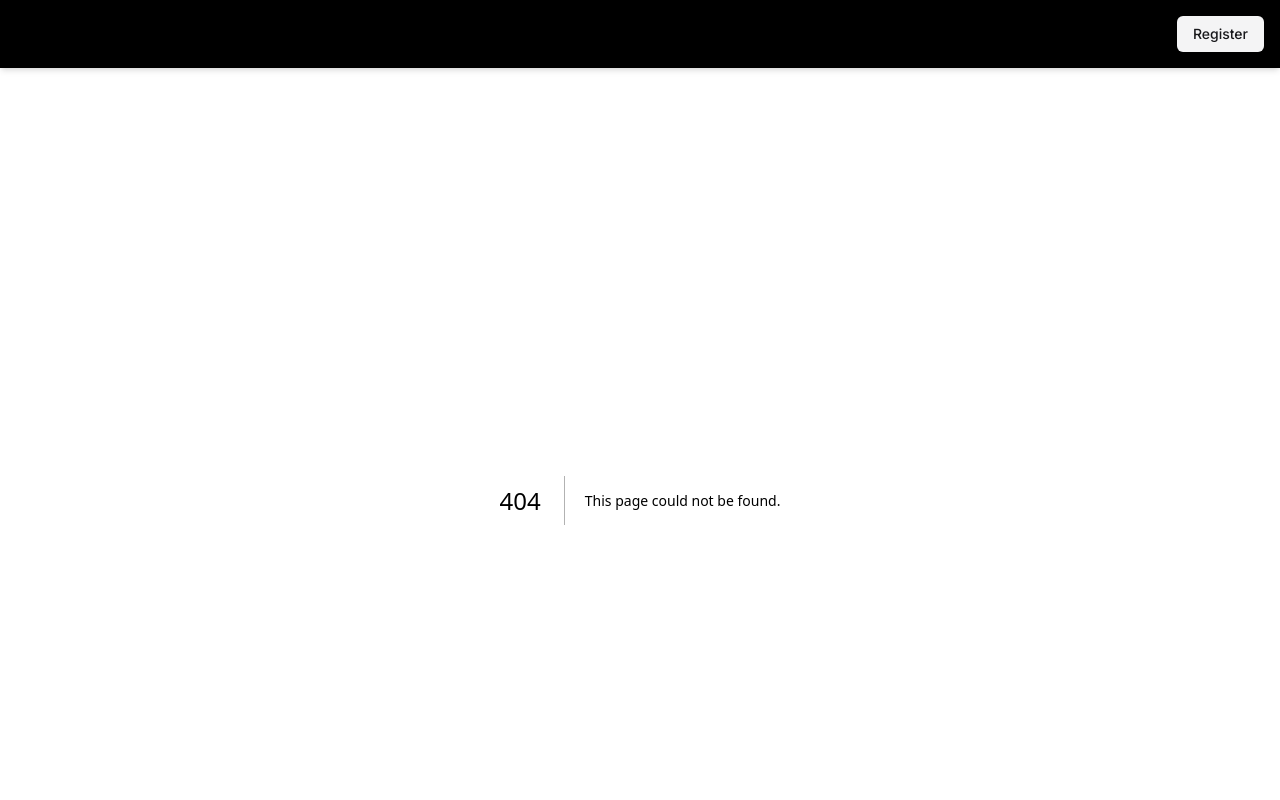
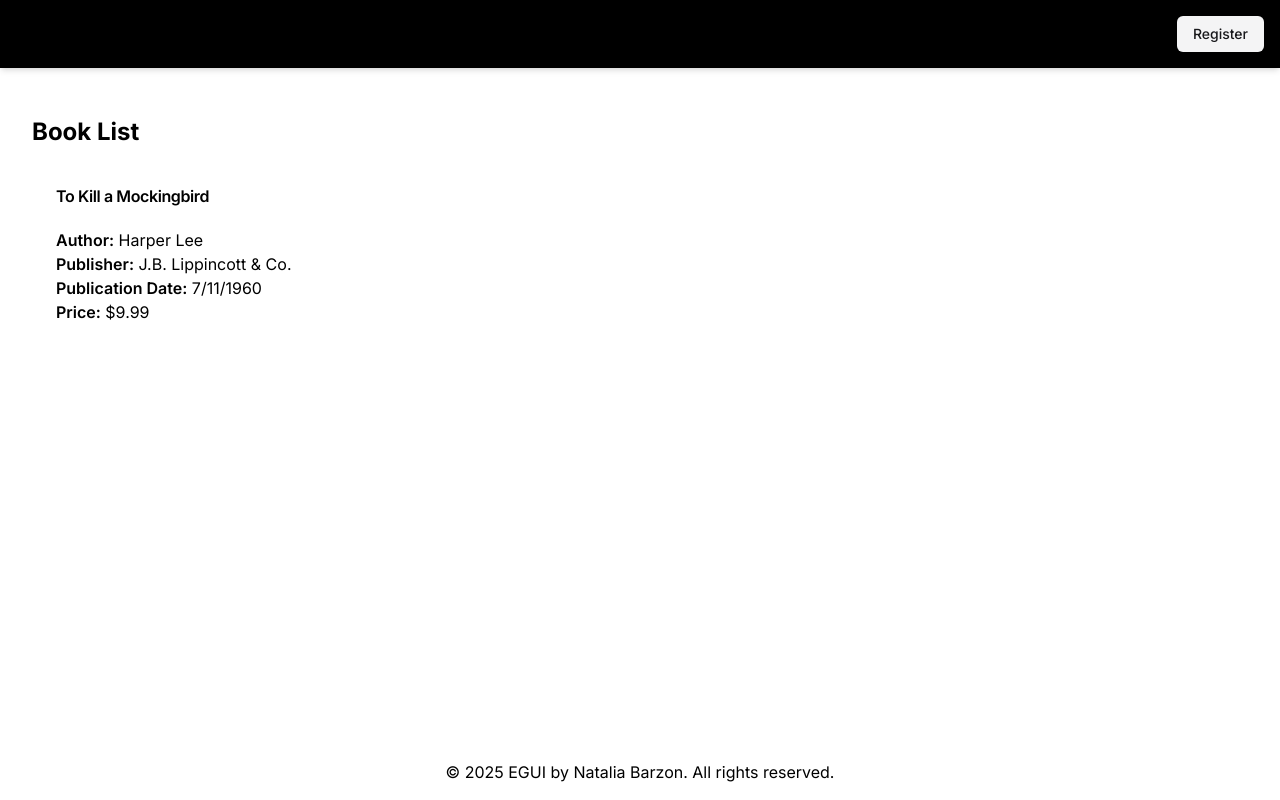
Before and after one commit to nataliabarzon/EGUI, a Next.js app in the folder Frontend/frontend/: page /books in a window 1280 px wide. Before the commit this address had no page. Shown: the top 800 px of the page. Built offline with nearby package versions, Linux system fonts and the light colour scheme.

Commit message:
book page

```diff
--- a/Frontend/frontend/package.json
+++ b/Frontend/frontend/package.json
@@ -59,8 +59,11 @@
     "zod": "^3.24.1"
   },
   "devDependencies": {
+    "@types/node": "22.10.6",
+    "@types/react": "19.0.7",
     "autoprefixer": "^10.4.20",
     "postcss": "^8.4.49",
-    "tailwindcss": "^3.4.16"
+    "tailwindcss": "^3.4.16",
+    "typescript": "5.7.3"
   }
 }
--- /dev/null
+++ b/Frontend/frontend/src/app/books/page.jsx
@@ -0,0 +1,31 @@
+import React from 'react';
+import BookList from '../../components/BookList';
+
+async function getBooks() {
+  // In a real application, you would fetch this data from an API
+  // For this example, we'll return a static array of books
+  return [
+    {
+      "id": "78a73bcc-d3fd-4bcc-8b57-ee613f56c975",
+      "title": "To Kill a Mockingbird",
+      "author": "Harper Lee",
+      "publisher": "J.B. Lippincott & Co.",
+      "dateOfPublication": "1960-07-11",
+      "price": "9.99",
+      "isReserved": false,
+      "reservedUntil": null,
+      "isRented": false,
+      "rentedUntil": null,
+      "rentedBy": null,
+      "createdAt": "2025-01-14T23:09:02.589Z",
+      "updatedAt": "2025-01-14T23:09:02.589Z"
+    },
+    // Add more books here...
+  ];
+}
+
+export default async function BooksPage() {
+  const books = await getBooks();
+
+  return <BookList books={books} />;
+}
--- /dev/null
+++ b/Frontend/frontend/src/components/BookList.jsx
@@ -0,0 +1,59 @@
+import React from 'react';
+import PropTypes from 'prop-types';
+import { Card, CardContent, CardHeader, CardTitle } from "@/components/ui/card"
+import { Badge } from "@/components/ui/badge"
+
+function BookList({ books }) {
+  return (
+    <div className="container mx-auto p-4">
+      <h1 className="text-2xl font-bold mb-4">Book List</h1>
+      <div className="grid grid-cols-1 md:grid-cols-2 lg:grid-cols-3 gap-4">
+        {books.map((book) => (
+          <Card key={book.id}>
+            <CardHeader>
+              <CardTitle>{book.title}</CardTitle>
+            </CardHeader>
+            <CardContent>
+              <p><span className="font-semibold">Author:</span> {book.author}</p>
+              <p><span className="font-semibold">Publisher:</span> {book.publisher}</p>
+              <p><span className="font-semibold">Publication Date:</span> {new Date(book.dateOfPublication).toLocaleDateString()}</p>
+              <p><span className="font-semibold">Price:</span> ${book.price}</p>
+              <div className="mt-2">
+                {book.isReserved && (
+                  <Badge variant="secondary" className="mr-2">
+                    Reserved until {new Date(book.reservedUntil).toLocaleDateString()}
+                  </Badge>
+                )}
+                {book.isRented && (
+                  <Badge variant="destructive">
+                    Rented until {new Date(book.rentedUntil).toLocaleDateString()}
+                  </Badge>
+                )}
+              </div>
+            </CardContent>
+          </Card>
+        ))}
+      </div>
+    </div>
+  );
+}
+
+BookList.propTypes = {
+  books: PropTypes.arrayOf(PropTypes.shape({
+    id: PropTypes.string.isRequired,
+    title: PropTypes.string.isRequired,
+    author: PropTypes.string.isRequired,
+    publisher: PropTypes.string.isRequired,
+    dateOfPublication: PropTypes.string.isRequired,
+    price: PropTypes.string.isRequired,
+    isReserved: PropTypes.bool.isRequired,
+    reservedUntil: PropTypes.string,
+    isRented: PropTypes.bool.isRequired,
+    rentedUntil: PropTypes.string,
+    rentedBy: PropTypes.string,
+    createdAt: PropTypes.string.isRequired,
+    updatedAt: PropTypes.string.isRequired
+  })).isRequired
+};
+
+export default BookList;
```
Also changed, not shown: Frontend/frontend/src/app/types/book.ts (added, +15 -0 lines), Frontend/frontend/tsconfig.json (added, +35 -0 lines), 1 other file (tests, documents, lock files or other folders).
